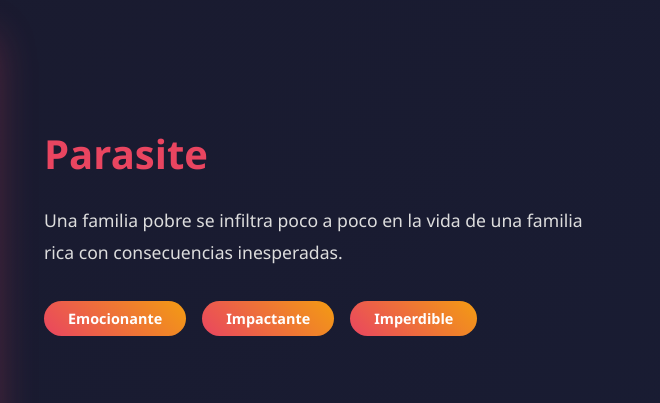
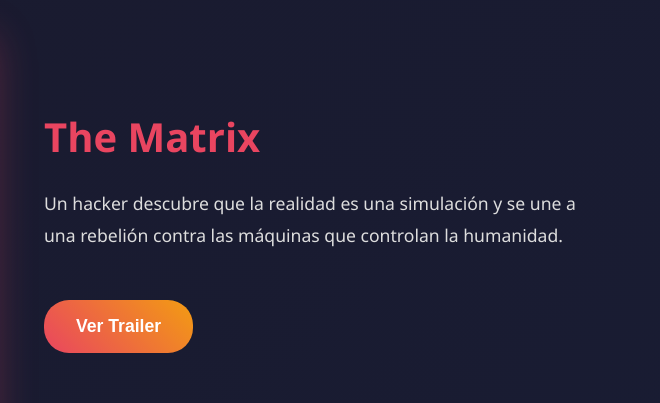
Before and after one commit to JesusNeyr/CineStream, a plain HTML site: page index.html in a window 1280 px wide. Shown: the part 163-566 px from the top of the page, 620-1280 px from the left. Drawn offline with Linux system fonts and the light colour scheme.

Commit message:
Se agrego dinamismo a la seccion de novedades, y se agrego el link al trailer

```diff
--- a/index.html
+++ b/index.html
@@ -33,11 +33,14 @@
             <div class="preview-info">
                 <h3 id="featured-title"></h3>
                 <p id="featured-description"></p>
-                <div class="tags">
+                <div>
+                    <button id="trailer-novedades" class="submit-btn" style="margin-top: 1rem;">Ver Trailer</button>
+                </div>
+                <!-- <div class="tags">
                     <span class="tag">Emocionante</span>
                     <span class="tag">Impactante</span>
                     <span class="tag">Imperdible</span>
-                </div>
+                </div> -->
             </div>
         </div>
     </section>
--- a/script.js
+++ b/script.js
@@ -16,12 +16,15 @@ async function loadData() {
 
 
 function loadFeaturedContent() {
-    const featured = allData.find(item => item.title === "Parasite");
+    const randomIndex= Math.floor(Math.random()*allData.length)
+    const featured = allData[randomIndex];
     if (featured) {
         document.getElementById('featured-poster').src = featured.poster;
         document.getElementById('featured-title').textContent = featured.title;
         document.getElementById('featured-description').textContent = featured.description;
-    }
+        const trailerBtn= document.getElementById('trailer-novedades');
+        trailerBtn.onclick=()=>window.open(featured.trailer,'_blank')
+            }
 }
 
 
```
